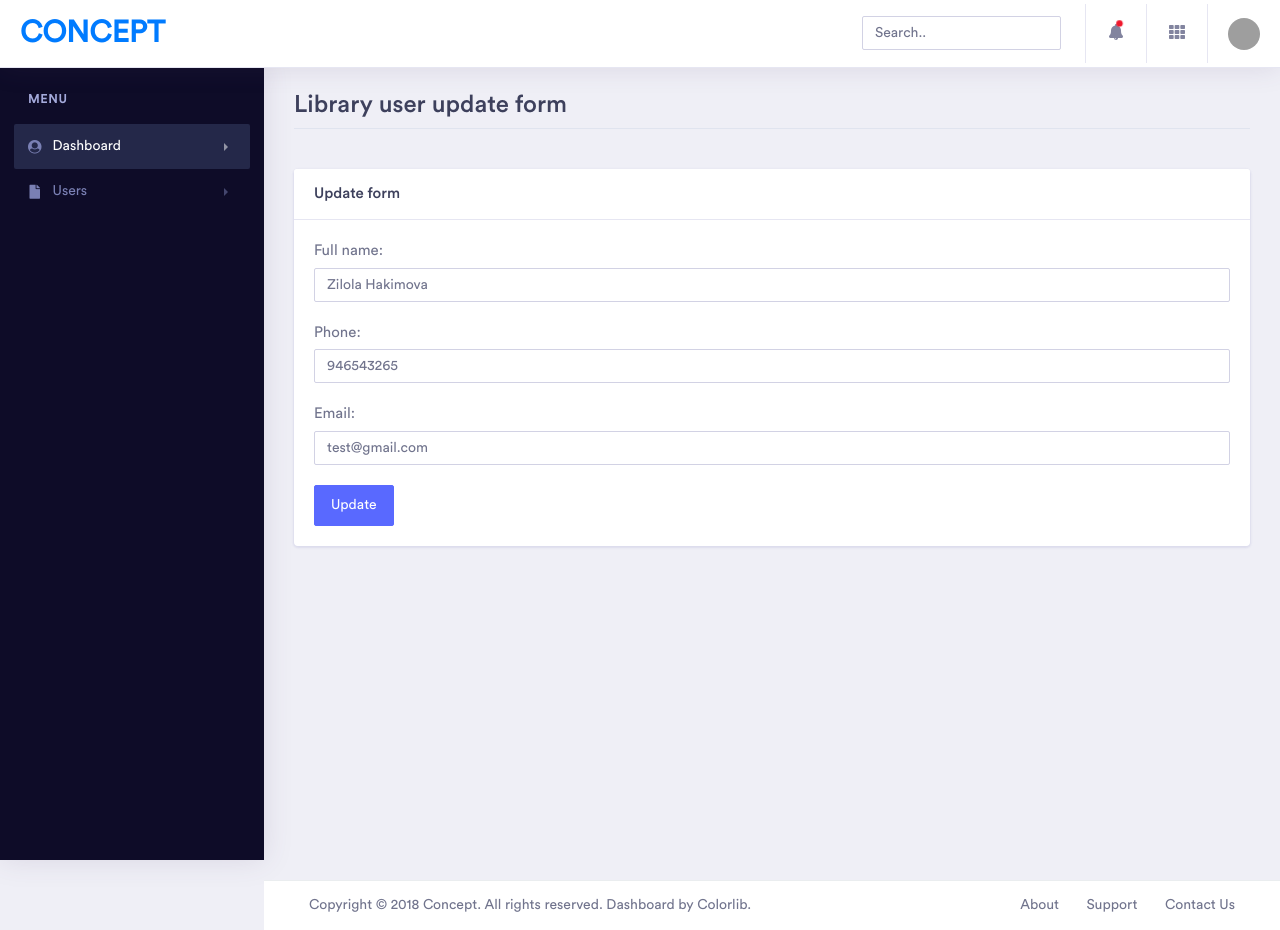
After one commit to Hojarbu/lms, a Django app: page /user/1/update/ in a window 1280 px wide. The commit adds this page. Run offline with Django 3.2, Linux system fonts and the light colour scheme; data comes from the database, SQL or seed files in the repository; both versions use the stored data as it was after the commit; some libraries are stand-ins or nearby versions; some web fonts are replaced; grey boxes are pictures that could not be loaded.

Commit message:
Update user view

```diff
--- a/main/models.py
+++ b/main/models.py
@@ -6,9 +6,8 @@ from django.db import models
 
 class LibUser(models.Model):
     full_name = models.CharField(max_length=128, verbose_name='Full name')
-    phone_regex = RegexValidator(regex=r'^\d{9}$',
-                                 message="Up to 13 digits allowed.")
-    phone = models.CharField(validators=[phone_regex], max_length=13)
+
+    phone = models.CharField( max_length=13)
     email = models.EmailField(null=True, blank=True)
     created_at = models.DateTimeField(auto_now_add=True)
     updated_at = models.DateTimeField(auto_now=True)
--- a/main/urls.py
+++ b/main/urls.py
@@ -9,7 +9,9 @@ app_name = "main"
 
 urlpatterns = [
     path('', views.index, name='home'),
-    path('user/create/', views.CreateCustomUserView.as_view(), name='create_user')
+    path('users/', views.user_list, name='users'),
+    path('user/create/', views.CreateCustomUserView.as_view(), name='create_user'),
+    path('user/<int:pk>/update/', views.UpdateCustomUserView.as_view(), name='update_user')
 ]
 
 
--- a/main/views.py
+++ b/main/views.py
@@ -7,6 +7,7 @@ from django.urls import reverse
 from django.views import generic
 
 from main.forms import LibUserForm
+from main.models import LibUser
 
 
 def index(request):
@@ -20,4 +21,23 @@ class CreateCustomUserView(generic.FormView):
     def form_valid(self, form):
         form.save()
         messages.add_message(self.request, messages.SUCCESS, "User successfully created")
-        return HttpResponseRedirect(reverse('main:home'))
+        return HttpResponseRedirect(reverse('main:users'))
+
+
+class UpdateCustomUserView(generic.UpdateView):
+    template_name = 'pages/user_update.html'
+    form_class = LibUserForm
+    model = LibUser
+
+    def form_valid(self, form):
+        self.object = form.save(commit=False)
+        self.object.save()
+        return HttpResponseRedirect(reverse('main:users'))
+
+
+def user_list(request):
+    user_list = LibUser.objects.all()
+    context = {
+        "user_list": user_list
+    }
+    return render(request, 'pages/lib_users.html', context)
--- a/templates/base.html
+++ b/templates/base.html
@@ -166,6 +166,9 @@
                                 <div id="submenu-6" class="collapse submenu" style="">
                                     <ul class="nav flex-column">
                                         <li class="nav-item">
+                                            <a class="nav-link" href="{% url 'main:users' %}">Library Users List</a>
+                                        </li>
+                                        <li class="nav-item">
                                             <a class="nav-link" href="{% url 'main:create_user' %}">Create Library User</a>
                                         </li>
                                         <li class="nav-item">
--- /dev/null
+++ b/templates/pages/user_update.html
@@ -0,0 +1,43 @@
+{% extends 'base.html' %}
+
+{% block content %}
+    <div class="container-fluid  dashboard-content">
+
+        <div class="row">
+            <div class="col-xl-12 col-lg-12 col-md-12 col-sm-12 col-12">
+                <div class="page-header">
+                    <h2 class="pageheader-title">Library user update form</h2>
+                    <div class="page-breadcrumb">
+                        <nav aria-label="breadcrumb">
+                            <ol class="breadcrumb">
+{#                                <li class="breadcrumb-item"><a href="#" class="breadcrumb-link">Dashboard</a></li>#}
+{#                                <li class="breadcrumb-item"><a href="#" class="breadcrumb-link">Forms</a></li>#}
+{#                                <li class="breadcrumb-item active" aria-current="page">Form Validations</li>#}
+                            </ol>
+                        </nav>
+                    </div>
+                </div>
+            </div>
+        </div>
+        <div class="row">
+            <!-- ============================================================== -->
+            <!-- validation form -->
+            <!-- ============================================================== -->
+            <div class="col-xl-12 col-lg-12 col-md-12 col-sm-12 col-12">
+                <div class="card">
+                    <h5 class="card-header">Update form</h5>
+                    <div class="card-body">
+                        <form class="needs-validation" novalidate action="{% url 'main:update_user' object.pk %}" method="POST" >
+                            {% csrf_token %}
+                            {{form.as_p}}
+                            <button class="btn btn-primary" type="submit">Update</button>
+                        </form>
+                    </div>
+                </div>
+            </div>
+            <!-- ============================================================== -->
+            <!-- end validation form -->
+            <!-- ============================================================== -->
+        </div>
+    </div>
+{% endblock %}
```
Also changed, not shown: templates/pages/lib_users.html (added, +69 -0 lines), db.sqlite3.
